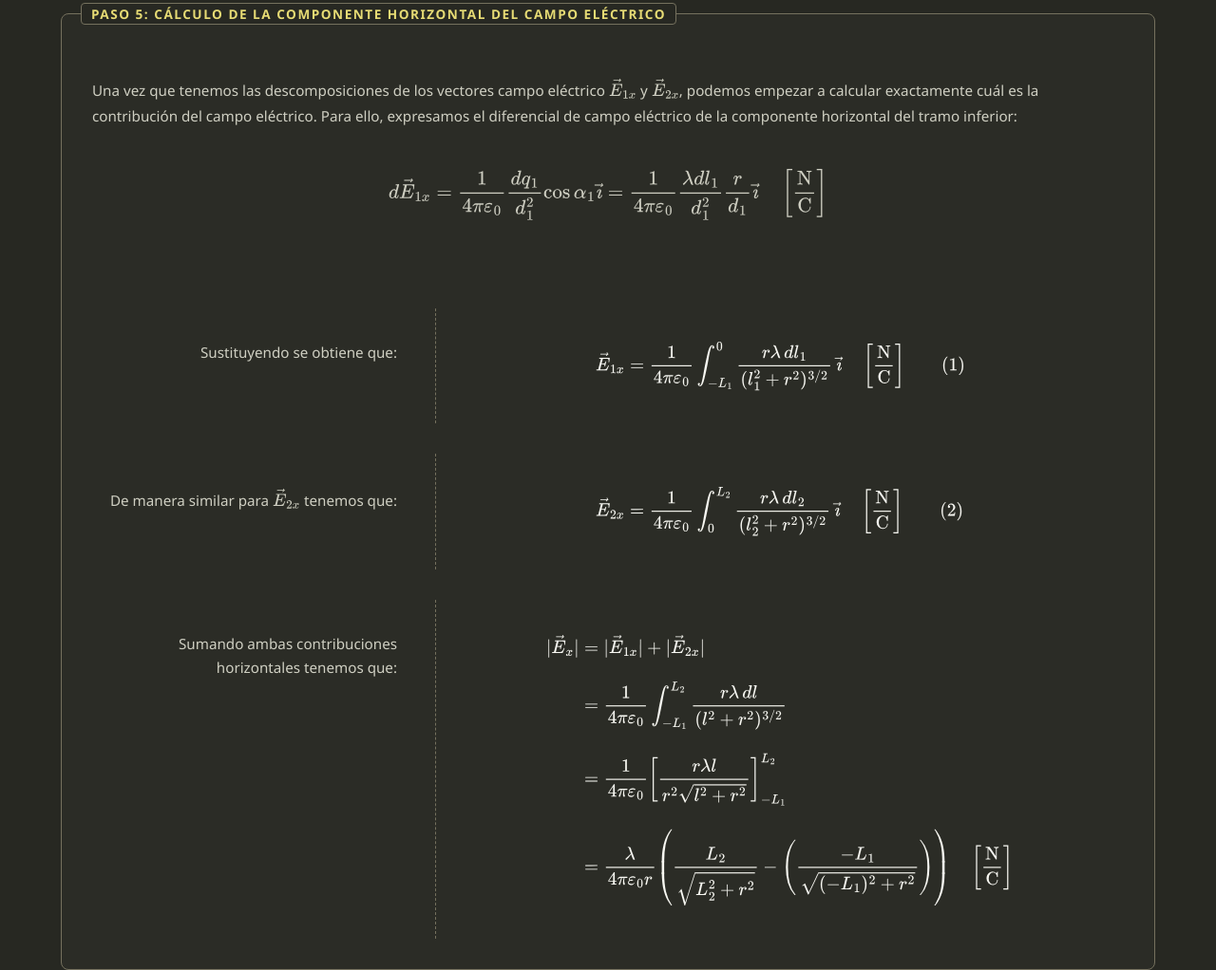
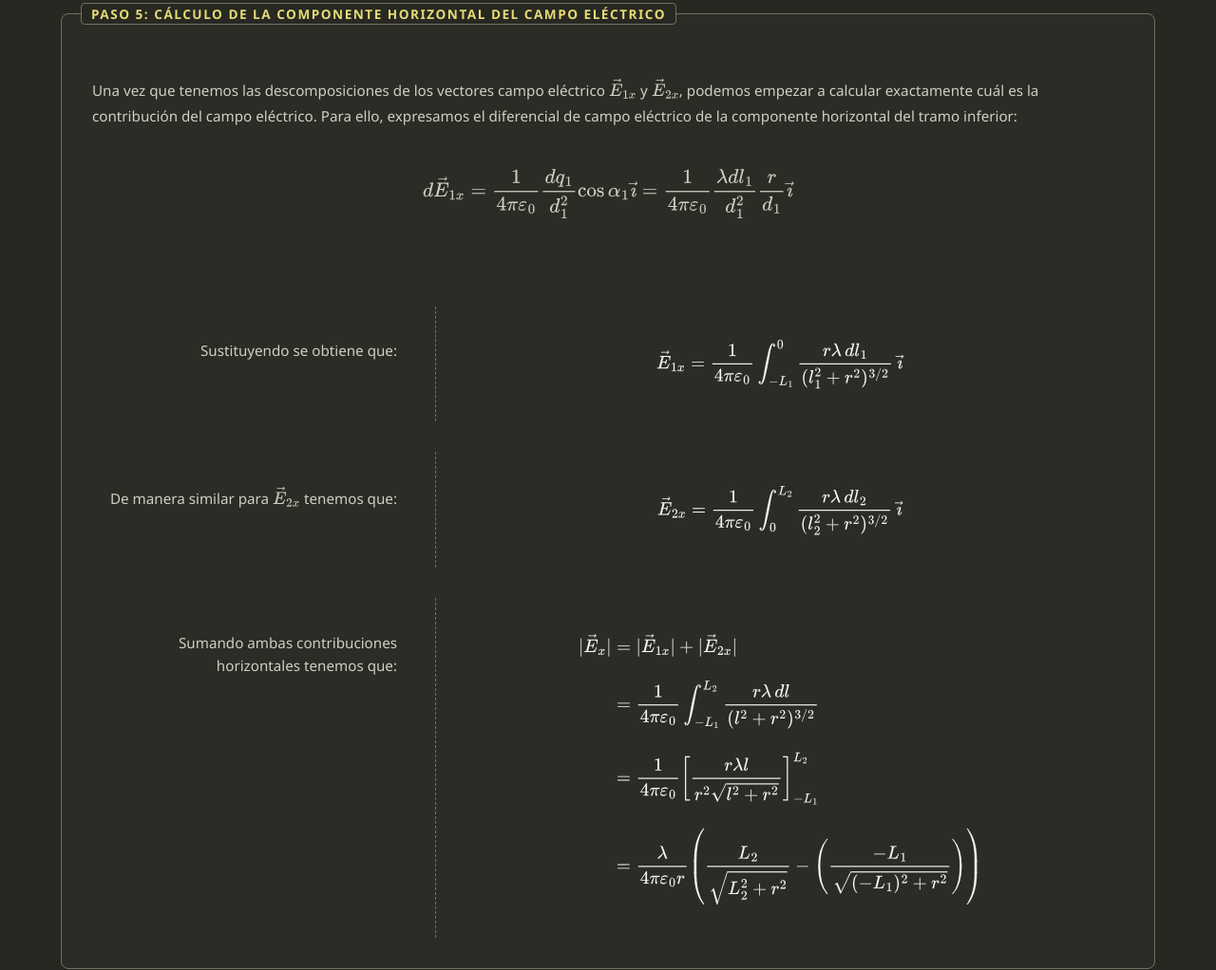
Before and after one commit to AdeSantosSierra/tipler, an Astro site in the folder physics_problems/astro_project/: page /problema_feynman in a window 1280 px wide. Shown: the part 3028-4050 px from the top of the page at 95% size. Built offline with nearby package versions, Linux system fonts and the light colour scheme; Astro itself is replaced by a stand-in of ours; some packages are replaced by stand-ins of ours; a web font is replaced by a local one.

Commit message:
style: remove equation numbers and units from Feynman page Step 5

```diff
--- a/physics_problems/astro_project/src/pages/problema_feynman.astro
+++ b/physics_problems/astro_project/src/pages/problema_feynman.astro
@@ -109,7 +109,7 @@ const apartados = [
             <div class="step-onecolumn">
                 <p>{String.raw`Una vez que tenemos las descomposiciones de los vectores campo eléctrico $\vec{E}_{1x}$ y $\vec{E}_{2x}$, podemos empezar a calcular exactamente cuál es la contribución del campo eléctrico. Para ello, expresamos el diferencial de campo eléctrico de la componente horizontal del tramo inferior:`}</p>
                 <div class="step-math-centered">
-                    {String.raw`$$ d\vec{E}_{1x} = \frac{1}{4\pi\varepsilon_0} \frac{dq_1}{d_1^2} \cos\alpha_1 \vec{\imath} = \frac{1}{4\pi\varepsilon_0} \frac{\lambda dl_1}{d_1^2} \frac{r}{d_1} \vec{\imath} \quad \left[\frac{\unit{N}}{\unit{C}}\right] $$`}
+                    {String.raw`$$ d\vec{E}_{1x} = \frac{1}{4\pi\varepsilon_0} \frac{dq_1}{d_1^2} \cos\alpha_1 \vec{\imath} = \frac{1}{4\pi\varepsilon_0} \frac{\lambda dl_1}{d_1^2} \frac{r}{d_1} \vec{\imath} $$`}
                 </div>
             </div>
             <div class="step-twocolumns">
@@ -117,7 +117,7 @@ const apartados = [
                     <p>Sustituyendo se obtiene que:</p>
                 </div>
                 <div class="step-math">
-                    {String.raw`$$ \vec{E}_{1x} = \frac{1}{4\pi\varepsilon_0} \int_{-L_1}^{0} \frac{r \lambda \, dl_1}{(l_1^2 + r^2)^{3/2}} \, \vec{\imath} \quad \left[\frac{\unit{N}}{\unit{C}}\right] \qquad (1) $$`}
+                    {String.raw`$$ \vec{E}_{1x} = \frac{1}{4\pi\varepsilon_0} \int_{-L_1}^{0} \frac{r \lambda \, dl_1}{(l_1^2 + r^2)^{3/2}} \, \vec{\imath} $$`}
                 </div>
             </div>
             <div class="step-twocolumns">
@@ -125,7 +125,7 @@ const apartados = [
                     <p>{String.raw`De manera similar para $\vec{E}_{2x}$ tenemos que:`}</p>
                 </div>
                 <div class="step-math">
-                    {String.raw`$$ \vec{E}_{2x} = \frac{1}{4\pi\varepsilon_0} \int_{0}^{L_2} \frac{r \lambda \, dl_2}{(l_2^2 + r^2)^{3/2}} \, \vec{\imath} \quad \left[\frac{\unit{N}}{\unit{C}}\right] \qquad (2) $$`}
+                    {String.raw`$$ \vec{E}_{2x} = \frac{1}{4\pi\varepsilon_0} \int_{0}^{L_2} \frac{r \lambda \, dl_2}{(l_2^2 + r^2)^{3/2}} \, \vec{\imath} $$`}
                 </div>
             </div>
             <div class="step-twocolumns" style="border-bottom: none;">
@@ -137,7 +137,7 @@ const apartados = [
                     |\vec{E}_x| &= |\vec{E}_{1x}| + |\vec{E}_{2x}| \\[10pt]
                     &= \frac{1}{4\pi\varepsilon_0} \int_{-L_1}^{L_2} \frac{r \lambda \, dl}{(l^2 + r^2)^{3/2}} \\[10pt]
                     &= \frac{1}{4\pi\varepsilon_0} \left[ \frac{r \lambda l}{r^2 \sqrt{l^2 + r^2}} \right]_{-L_1}^{L_2} \\[10pt]
-                    &= \frac{\lambda}{4\pi\varepsilon_0 r} \left( \frac{L_2}{\sqrt{L_2^2 + r^2}} - \left( \frac{-L_1}{\sqrt{(-L_1)^2 + r^2}} \right) \right) \quad \left[\frac{\unit{N}}{\unit{C}}\right]
+                    &= \frac{\lambda}{4\pi\varepsilon_0 r} \left( \frac{L_2}{\sqrt{L_2^2 + r^2}} - \left( \frac{-L_1}{\sqrt{(-L_1)^2 + r^2}} \right) \right)
                     \end{aligned} $$`}
                 </div>
             </div>
```
